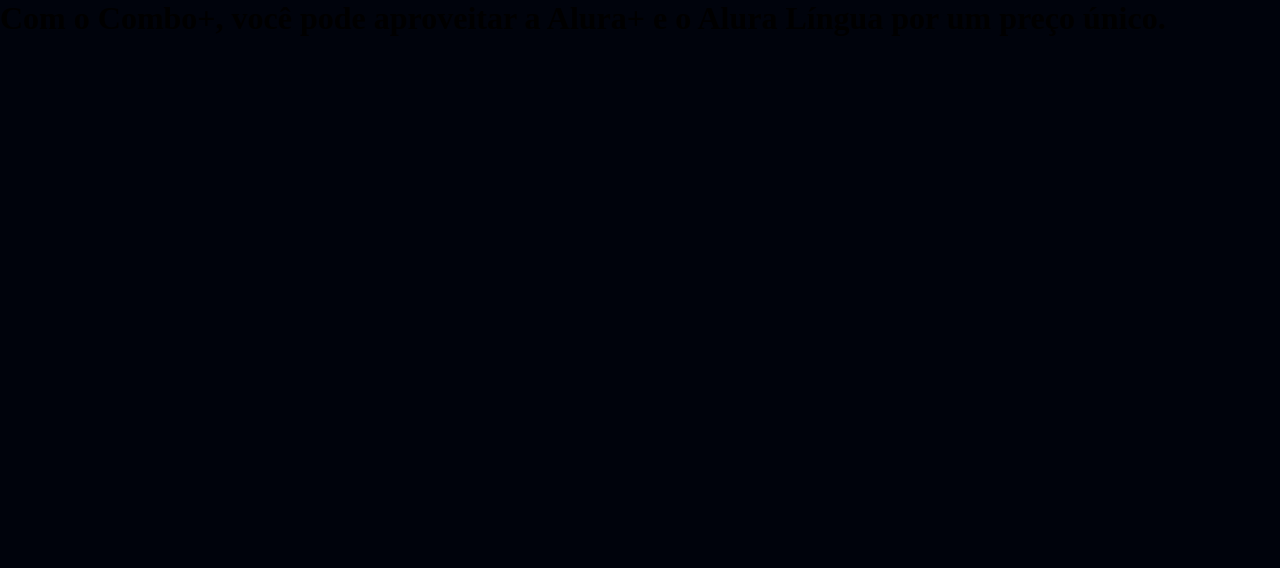
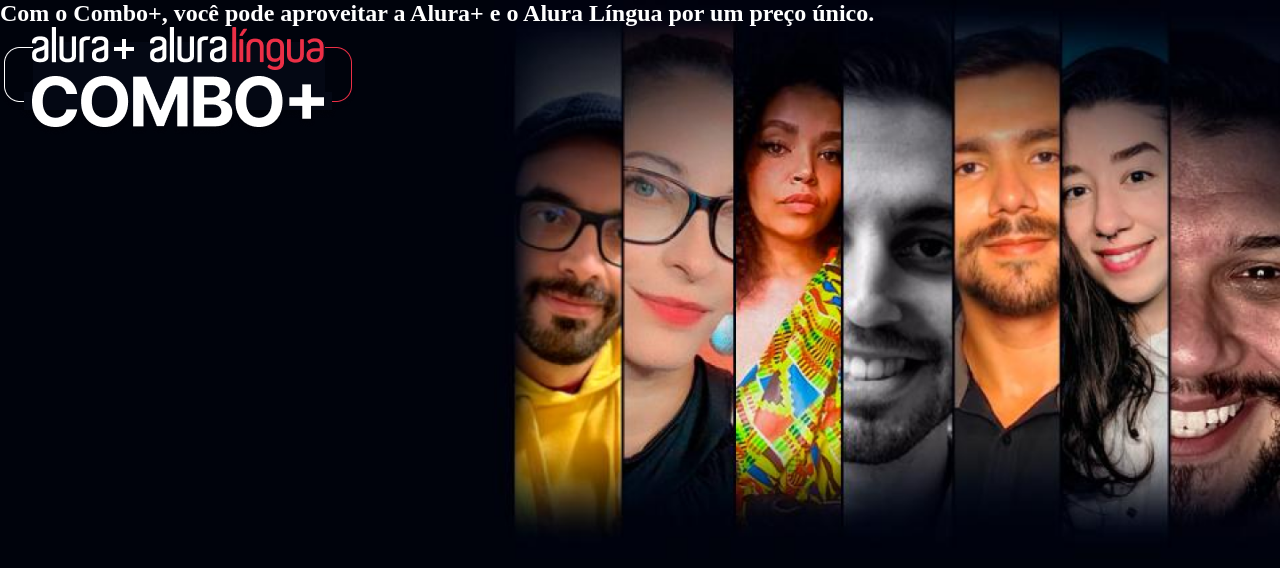
Before and after one commit to biancaalima/AluraPlus2B, a plain HTML site: page index.html in a window 1280 px wide. Drawn offline with Linux system fonts and the light colour scheme.

Commit message:
Add files via upload

```diff
--- a/index.html
+++ b/index.html
@@ -1,14 +1,18 @@
 <!DOCTYPE html>
 <html lang="pt-br">
+
 <head>
     <meta charset="UTF-8">
-    <meta http-equiv="X-UA-Compatible" content="IE=edge">
     <meta name="viewport" content="width=device-width, initial-scale=1.0">
-    <link rel=" stylesheet" href="style.css">
+    <link rel="stylesheet" href="style.css">
     <title>Alura Plus</title>
 </head>
+
 <body>
-    <h1>Com o Combo+, você pode aproveitar a Alura+ e o Alura Língua por um preço único.</h1>
+    <section class="container principal">
+        <h1>Com o Combo+, você pode aproveitar a Alura+ e o Alura Língua por um preço único.</h1>
+        <img src="./img/Combo.png" alt="O combo AluraPlus">
+    </section>
+</body>
 
-</body>
 </html>
--- a/style.css
+++ b/style.css
@@ -1,15 +1,22 @@
-:root {
-    --branco-principal: #FFFFFF;
+:root{
+    --branco-principal:#FFFFFF;
     --cinza-secundario:#C0C0C0;
-    --botao-azul: #167BF7;
-    --cor-de-fundo: #00030C;
+    --botao-azul:#167BF7;
+    --cor-de-fundo:#00030C;
 }
-
 *{
     margin: 0;
-    padding:0;
+    padding: 0;
 }
-
 body{
     background-color: var(--cor-de-fundo);
+    color: var(--branco-principal);
 }
+.principal{
+    background-image: url("img/Background.png");
+    background-repeat: no-repeat;
+    background-size:contain;
+}
+.container{
+    height: 100vh;
+}
```
Also changed, not shown: img/Background.png (added), img/Combo.png (added), 2 other files.
